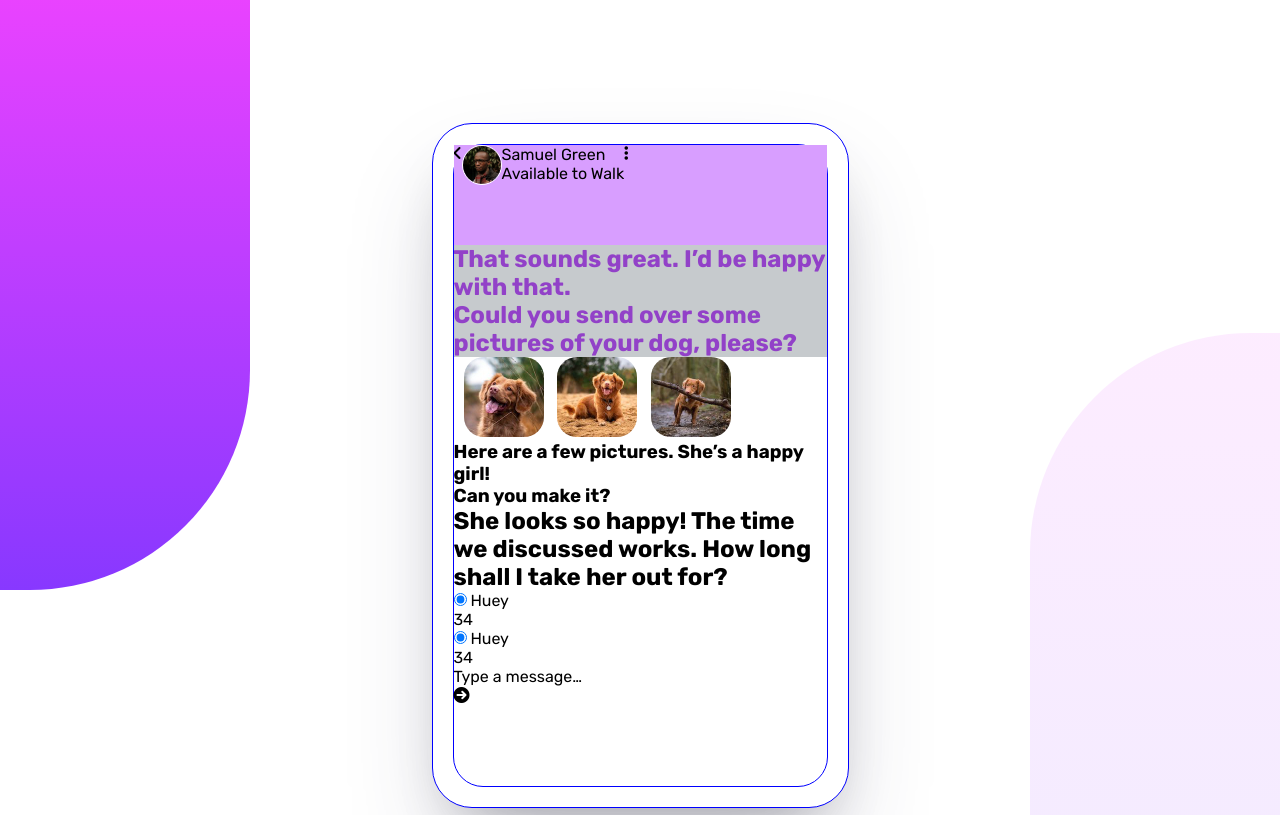
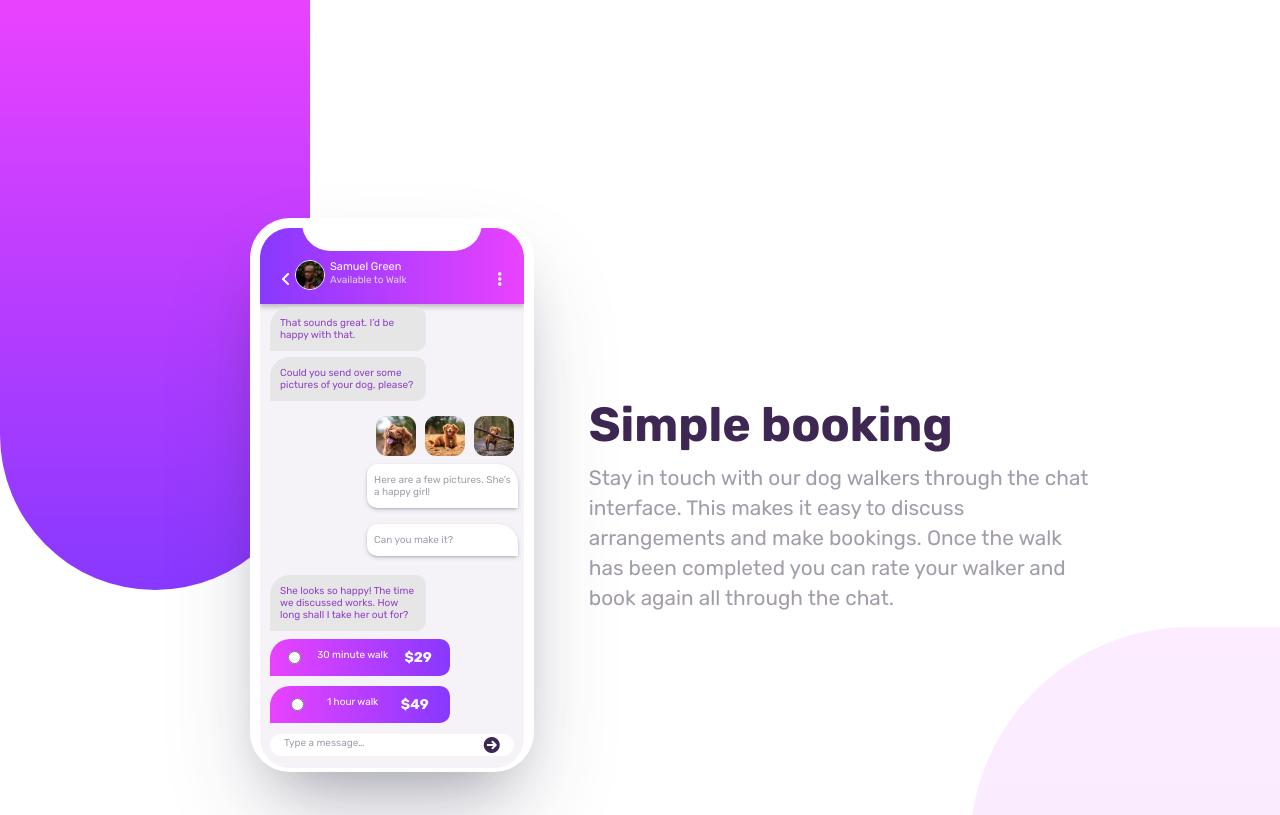
Before and after one commit to ivanparraoda/chat-app-css-illustration-master, a plain HTML site: page index.html in a window 1280 px wide. Shown: the top 815 px of the page. Drawn offline with Linux system fonts and the light colour scheme.

Commit message:
desktop view

```diff
--- a/index.html
+++ b/index.html
@@ -22,45 +22,53 @@
     <div class="phone-layout">
       <div class="phone-screen">
         <div class="notch"></div>
+
         <div class="flex-id">
-          <i class="fa-solid fa-angle-left"></i>
-          <img src="./images/avatar.jpg" alt="">
+          <div><i class="fa-solid fa-angle-left" style=" margin-top: 5px;"></i></div>
           <div class="id">
-            <p>Samuel Green</p>
-            <p><span>Available to Walk</span></p>
+            <img src="./images/avatar.jpg" alt="">
+            <div>
+              <p>Samuel Green</p>
+              <p><span>Available to Walk</span></p>
+            </div>
+
           </div>
-          <i class="fa-solid fa-ellipsis-vertical"></i>
+          <i class="fa-solid fa-ellipsis-vertical" style=" margin-top: 5px;"></i>
         </div>
 
-        <h2 class="conver">That sounds great. I’d be happy with that.</h2>
-        <h2 class="conver">Could you send over some pictures of your dog, please?</h2>
+        <p class="conver">That sounds great. I’d be happy with that.<p>
+        <p class="conver">Could you send over some pictures of your dog, please?</p>
 
         <div class="img-flex">
           <img src="./images/dog-image-1.jpg" alt="">
           <img src="./images/dog-image-2.jpg" alt="">
           <img src="./images/dog-image-3.jpg" alt="">
         </div>
-        <h3>Here are a few pictures. She’s a happy girl!</h3>
-        <h3>Can you make it?</h3>
-        <h2>She looks so happy! The time we discussed works. How long shall I take her out for?</h2>
+        <p class="con">Here are a few pictures. She’s a happy girl!</p>
+        <p class="con">Can you make it?</p>
 
-        <div>
-          <input type="radio" id="minutes" name="minute" value="minutes"
-                 checked>
-          <label for="huey">Huey</label>
+        <p class="conver">She looks so happy! The time we discussed works. How long shall I take her out for?</p>
+
+        <div class="radio-flex">
+          <div class="radio">
+            <input type="radio" id="minutes" name="minute" value="minutes">
+            <label for="minutes">30 minute walk</label>
+            <p>$29</p>
+          </div>
+
+
+          <div class="radio">
+            <input type="radio" id="walk" name="walks" value="walk">
+            <label for="walk">1 hour walk</label>
+            <p>$49</p>
+          </div>
         </div>
-        <div>34</div>
 
-        <div>
-          <input type="radio" id="huey" name="drone" value="huey"
-                 checked>
-          <label for="huey">Huey</label>
-        </div>
-        <div>34</div>
 
-        <div>
+
+        <div class="message">
           <p>Type a message…</p>
-          <i class="fa-sharp fa-solid fa-circle-arrow-right"></i>
+          <i class="fa-sharp fa-solid fa-circle-arrow-right" style="color: #3e2753;"></i>
         </div>
 
 
@@ -78,14 +86,6 @@
   </section>
 
 
-  30 minute walk
-  $29
-
-  1 hour walk
-  $49
-
-
-
 
 </body>
 </html>
--- a/style.css
+++ b/style.css
@@ -35,73 +35,333 @@ body{
 .bg2{
     opacity: .1;
     right: 0px;
-    bottom: 0px;
+    bottom: -402px;
     border-radius: 220px 0 0 0;
 
 }
 
 .phone-layout{
-    border: 1px solid blue;
-    width: 417px;
-    height: 685px;
+
+    overflow: hidden;
+    width: 327px;
+    height: 667px;
     border-radius: 40px;
     margin: 123px auto;
     position: relative;
     z-index: 2;
     background-color: white;
+    margin-bottom: 40px;
     box-shadow: rgba(50, 50, 93, 0.25) 0px 50px 100px -20px, rgba(0, 0, 0, 0.3) 0px 30px 60px -30px;
+}
+.notch{
+    width: 180px;
+    height: 28px;
+    top: -2px;
+    left: 58px;
+    background-color: white;
+    border-radius: 0px 0px 50px 50px;
+    position:absolute;
+
 }
 
 .phone-screen{
-    border: 1px solid blue;
+    overflow: hidden;
     border-radius: 30px;
     position: relative;
-    margin: 20px 20px;
-    background-color: white;
-    height: 643px;
+    margin: 10px 10px;
+    background-color: hsl(270, 20%, 96%);
+    height: 646px;
 }
 
 .flex-id{
     display: flex;
-    background-color: hsl(276, 100%, 81%);
-    height: 100px;
-    overflow: hidden;
+    background-image: linear-gradient(to right,hsl(264, 100%, 61%), hsl(293, 100%, 63%));
+    box-shadow: rgb(0 0 0 / 23%) 0px 3px 5px;
+    height: 92px;
+    color: white;
+    text-align: left;
+    padding: 40px 22px;
+    justify-content: space-between;
+
+}
+
+
+
+.id{
+    display: flex;
+    position: relative;
+    left: -45px;
+    top: -6px;
+}
+
+.id p{
+    margin-left: 5px;
+}
+
+.id span{
+    font-size: 12px;
+   color: hsl(270deg 10.51% 84.16%);
 }
 
 .flex-id img{
+
     width: 40px;
     height: 40px;
     border-radius: 50px;
     border: 1px solid white;
 
+
 }
 
 .conver{
-    background-color: hsl(206, 6%, 79%);
+    background-color: hsl(0, 0%, 90%);
+    border-radius: 20px 10px 10px 0;
     color: hsl(276, 55%, 52%) ;
+    font-size: 12px;
     display: inline-block;
+    padding: 10px 10px;
+    margin: 8px 10px;
+    width: 185px;
 }
 
+.con{
+    background-color: white;
+    border-radius: 10px 20px 1px 10px;
+    color: hsl(270, 7%, 64%) ;
+    font-size: 12px;
+    box-shadow: rgba(50, 50, 93, 0.25) 0px 2px 5px -1px, rgba(0, 0, 0, 0.3) 0px 1px 3px -1px;
+    padding: 10px 10px;
+    margin: 14px 107px;
+    width: 188px;
+    justify-content: end;
+}
 .img-flex img{
-    width: 80px;
+    position: relative;
+    left: 93px;
+    top: 5px;
+    width: 60px;
     border-radius: 20px;
-    margin-left: 10px;
+    margin-left: 5px;
+    justify-content: space-between;
 }
 
 .description{
     text-align: center;
-    border: 1px solid purple;
-    padding: 10px 20px;
+    padding: 10px 55px;
     margin-bottom: 20px;
 }
 
 .description h1{
    color: hsl(271, 36%, 24%);
-   font-size: 4rem;
-   padding-bottom: 20px;
+   font-size: 3rem;
+   padding-bottom: 10px;
 }
 
 .description p{
     color: hsl(270, 7%, 64%);
-    font-size: 1.8rem;
+    font-size: 1.3rem;
+    line-height: 30px;
  }
+
+ .radio-flex{
+   display: flex;
+   flex-direction: column;
+ }
+
+ .radio{
+    display: flex;
+    text-align: left;
+    justify-content: space-around;
+     background-image:linear-gradient(to right,hsl(293, 100%, 63%),hsl(264, 100%, 61%)) ;
+     border-radius: 20px 10px 10px 0;
+     color: hsl(0, 0%, 100%) ;
+     font-size: 12px;
+
+     padding: 10px 10px;
+     margin: 5px 10px;
+     width: 210px;
+  }
+
+  .radio p{
+    font-weight: 700;
+    font-size: 14px;
+  }
+
+ .message{
+    position: relative;
+    display: flex;
+    border-radius: 20px;
+    background-color: white;
+    padding: 12px 10px ;
+    justify-content: space-between;
+    bottom: -6px;
+    margin: auto 10px;
+ }
+
+ .message p{
+    color: hsl(270, 7%, 64%);
+    font-size: 12px;
+}
+
+
+ @media only screen and (min-width: 768px) {
+    /* For desktop: */
+
+    .bg {
+        height: 835px;
+        width: 331px;
+        border-radius: 0 0 50% 50%;
+    }
+
+
+    .bg2 {
+        height: 857px;
+        width: 310px;
+        right: 0px;
+        bottom: -402px;
+        border-radius: 220px 0 0 0;
+    }
+    .flex-container{
+        display: flex;
+        width: 900px;
+        height: 600px;
+        margin: 95px 250px;
+
+    }
+    .phone-layout{
+        width: 324px;
+        height: 554px;
+    }
+
+    .phone-screen {
+
+        height: 540px;
+    }
+
+    .notch {
+        /* width: 180px; */
+        /* height: 28px; */
+        top: -5px;
+        left: 42px;
+        /* background-color: white; */
+        /* border-radius: 0px 0px 50px 50px; */
+        /* position: absolute; */
+    }
+
+    .id {
+        /* display: flex; */
+        /* position: relative; */
+        left: -43px;
+        top: -6px;
+    }
+
+    .id p{
+        font-size: 11px;
+    }
+    .id span{
+        font-size: 10px;
+    }
+
+    .flex-id img {
+        width: 30px;
+        height: 30px;
+        border-radius: 50px;
+        border: 1px solid white;
+    }
+
+    .flex-id {
+        /* display: flex; */
+        /* background-image: linear-gradient(to right,hsl(264, 100%, 61%), hsl(293, 100%, 63%)); */
+        /* box-shadow: rgb(0 0 0 / 23%) 0px 3px 5px; */
+        height: 68px;
+        /* color: white; */
+        /* text-align: left; */
+        padding: 38px 22px;
+        /* justify-content: space-between; */
+    }
+
+    .conver {
+        /* background-color: hsl(0, 0%, 90%); */
+        /* border-radius: 20px 10px 10px 0; */
+        /* color: hsl(276, 55%, 52%); */
+        font-size: 10px;
+        /* display: inline-block; */
+        /* padding: 10px 10px; */
+        margin: 3px 10px;
+        width: 156px;
+    }
+
+    .img-flex img {
+        position: relative;
+        left: 111px;
+        top: 12px;
+        width: 40px;
+        border-radius: 11px;
+        margin-left: 5px;
+
+    }
+
+    .con {
+        /* background-color: white; */
+        /* border-radius: 10px 20px 1px 10px; */
+        /* color: hsl(270, 7%, 64%); */
+        font-size: 10px;
+        /* box-shadow: rgba(50, 50, 93, 0.25) 0px 2px 5px -1px, rgba(0, 0, 0, 0.3) 0px 1px 3px -1px; */
+        padding: 10px 7px;
+        margin: 16px 107px;
+        width: 151px;
+        justify-content: end;
+    }
+
+    .radio {
+        /* display: flex; */
+        /* text-align: left; */
+        justify-content: space-around;
+        /* background-image: linear-gradient(to right,hsl(293, 100%, 63%),hsl(264, 100%, 61%)); */
+        /* border-radius: 20px 10px 10px 0; */
+        /* color: hsl(0, 0%, 100%); */
+        font-size: 10px;
+        padding: 10px 10px;
+        margin: 5px 10px;
+        width: 180px;
+    }
+
+    .message {
+        /* position: relative; */
+        /* display: flex; */
+        /* border-radius: 20px; */
+        /* background-color: white; */
+        padding: 3px 14px;
+        justify-content: space-between;
+        bottom: -6px;
+        margin: auto 10px;
+    }
+
+    .message p{
+        color: hsl(270, 7%, 64%);
+        font-size: 10px;
+    }
+
+
+    .bg{
+
+        height: 590px;
+        width: 310px;
+        border-radius: 0 0 220px 220px;
+
+
+    }
+    .bg2 {
+        height: 670px;
+        width: 310px;
+        right: 0px;
+        bottom: -402px;
+        border-radius: 220px 0 0 0;
+    }
+
+    .description{
+        width: 688px;
+        text-align: left;
+        margin-top: 291px;
+    }
+  }
```
